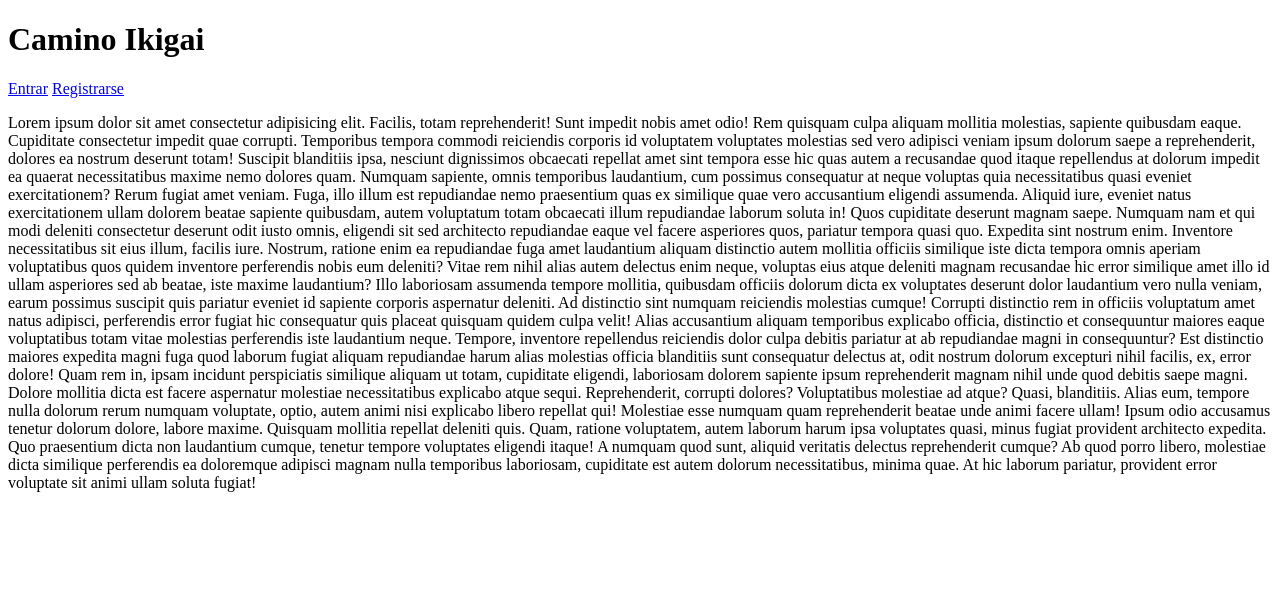
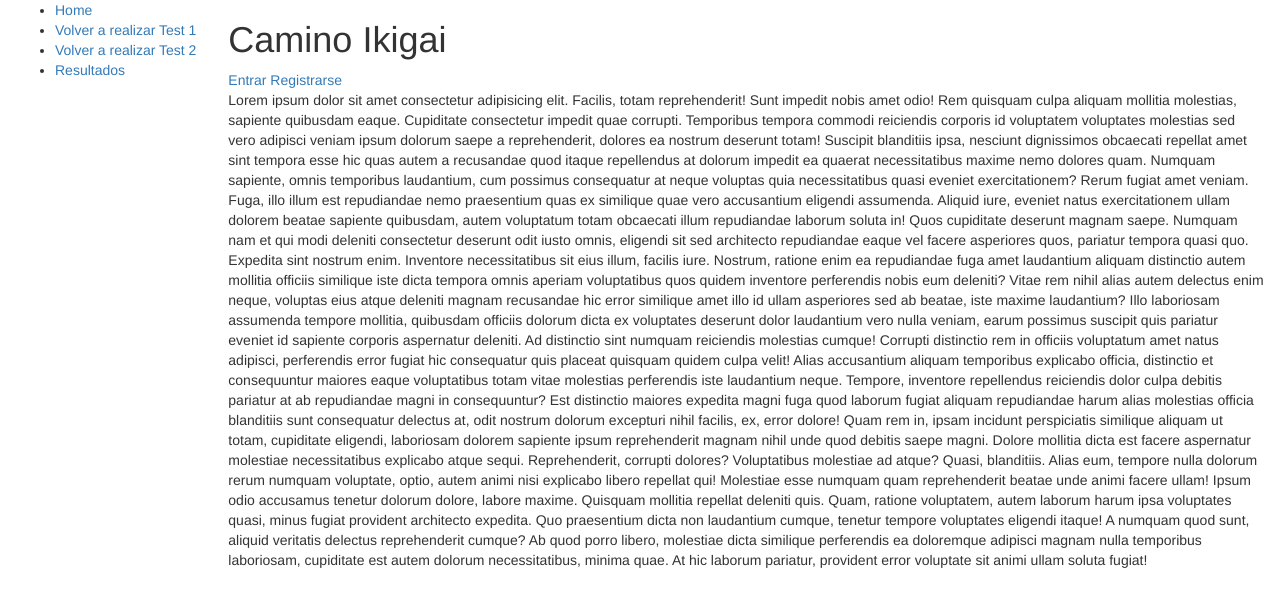
Before and after one commit to sebastianguerra/ProyectoIWG101, a Django app: page / in a window 1280 px wide. Shown: the top 607 px of the page. Run offline with Django 3.2, Linux system fonts and the light colour scheme; some libraries are stand-ins or nearby versions.

Commit message:
Pequeños cambios a 'base_generix.html'

```diff
--- a/proyecto_iwg101/page/templates/base_generic.html
+++ b/proyecto_iwg101/page/templates/base_generic.html
@@ -5,9 +5,36 @@
     <meta http-equiv="X-UA-Compatible" content="IE=edge">
     <meta name="viewport" content="width=device-width, initial-scale=1.0">
     <title>{% block title %}{% endblock %}</title>
+
+    <link rel="stylesheet" href="https://maxcdn.bootstrapcdn.com/bootstrap/3.3.7/css/bootstrap.min.css">
+    <script src="https://ajax.googleapis.com/ajax/libs/jquery/1.12.4/jquery.min.js"></script>
+    <script src="https://maxcdn.bootstrapcdn.com/bootstrap/3.3.7/js/bootstrap.min.js"></script>
+
+    <!-- Add additional CSS in static file -->
+    {% load static %}
+    <link rel="stylesheet" href="{% static 'css/styles.css' %}">
+
+
 </head>
 <body>
-    {% block content %}
-    {% endblock %}
+    <div class="container-fluid">
+
+    <div class="row">
+      <div class="col-sm-2">
+      {% block sidebar %}
+      <ul class="sidebar-nav">
+          <li><a href="/">Home</a></li>
+          <li><a href="/test/1">Volver a realizar Test 1</a></li>
+          <li><a href="/test/2">Volver a realizar Test 2</a></li>
+          <li><a href="/resultados">Resultados</a></li>
+      </ul>
+     {% endblock %}
+      </div>
+      <div class="col-sm-10 ">
+      {% block content %}{% endblock %}
+      </div>
+    </div>
+
+  </div>
 </body>
 </html>
```
